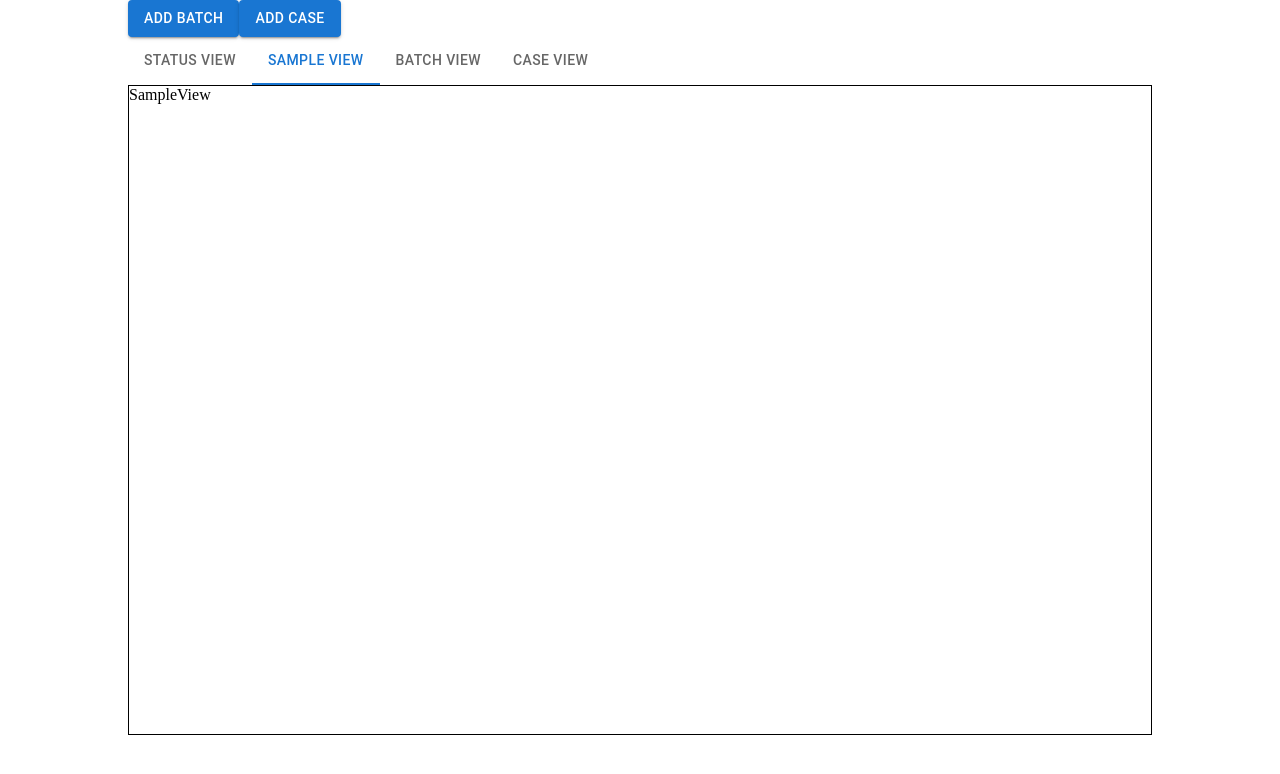
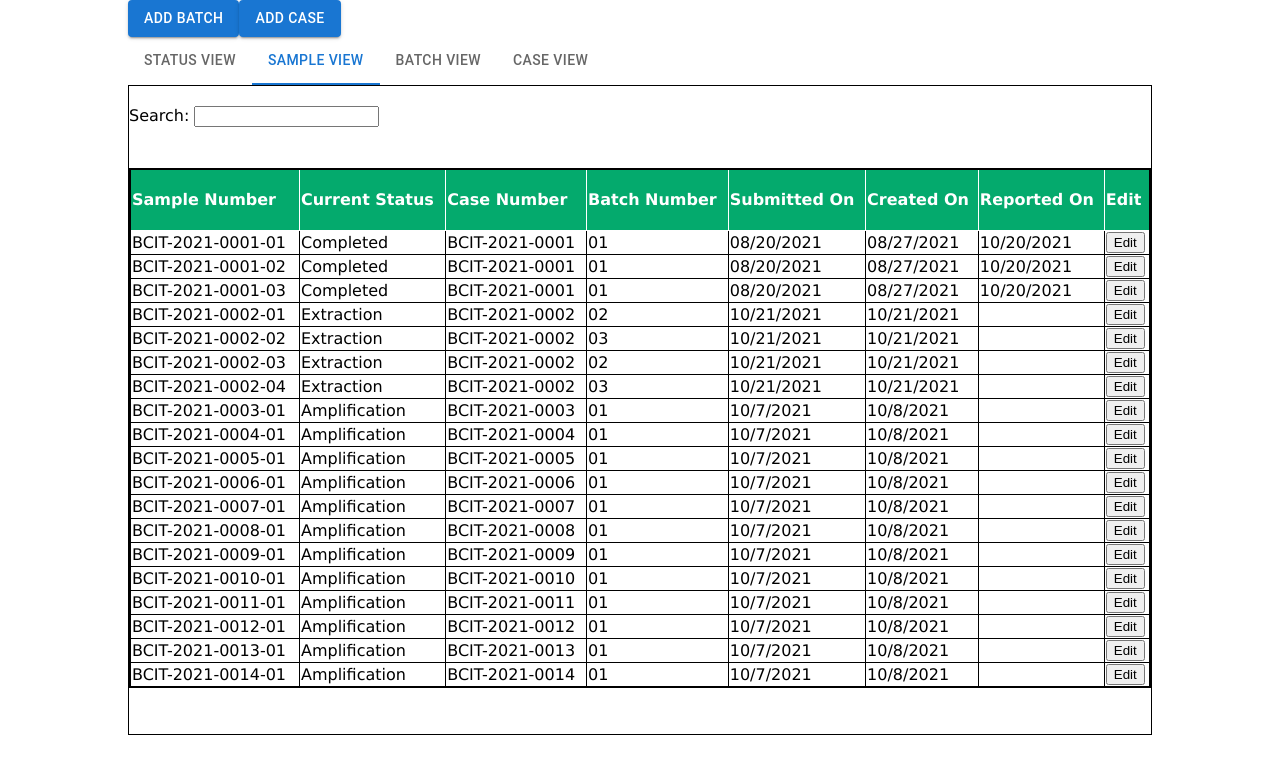
Before and after one commit to CozySchmidt/LeanForensics, a React (Create React App) app: page /sample-view in a window 1280 px wide. Shown: the top 774 px of the page. Built offline with nearby package versions, Linux system fonts and the light colour scheme.

Commit message:
All sample view (#9)
* created sampleView table

* Implemented global filter method

* Minor css change for global filter

* Implemented edit button to alert user of editting a sample

* Column sorting implemented

```diff
--- a/package.json
+++ b/package.json
@@ -9,7 +9,7 @@
     "@mui/icons-material": "^5.0.5",
     "@mui/material": "^5.0.4",
     "@mui/styles": "^5.0.1",
-    "@mui/x-data-grid": "^5.0.0-beta.4",
+    "@mui/x-data-grid": "^5.0.0-beta.5",
     "@testing-library/jest-dom": "^5.14.1",
     "@testing-library/react": "^11.2.7",
     "@testing-library/user-event": "^12.8.3",
@@ -18,9 +18,11 @@
     "react": "^17.0.2",
     "react-bootstrap": "^2.0.0-rc.0",
     "react-dom": "^17.0.2",
+    "react-icons": "^4.3.1",
     "react-router-dom": "^5.3.0",
     "react-scripts": "4.0.3",
     "react-scrollbooster": "^0.1.2",
+    "react-table": "^7.7.0",
     "web-vitals": "^1.1.2"
   },
   "scripts": {
--- /dev/null
+++ b/src/components/sample_views/Columns.js
@@ -0,0 +1,32 @@
+export const COLUMNS = [
+    {
+        Header: 'Sample Number',
+        accessor: 'sampleNumber',
+      },
+      {
+        Header: 'Current Status',
+        accessor: 'currentStatus',
+      },
+      {
+        Header: 'Case Number',
+        accessor: 'caseNumber',
+      },
+      {
+        Header: 'Batch Number',
+        accessor: 'batchNumber',
+      },
+      {
+        Header: 'Submitted On',
+        accessor: 'submitted',
+      },
+      {
+        Header: 'Created On',
+        accessor: 'created',
+      },
+      {
+        Header: 'Reported On',
+        accessor: 'reported',
+      }
+]
+
+export default COLUMNS;
--- /dev/null
+++ b/src/components/sample_views/GlobalFilter.css
@@ -0,0 +1,5 @@
+.samples--search {
+    float: right;
+    padding-top: 2%;
+    padding-bottom: 2%;
+}
--- /dev/null
+++ b/src/components/sample_views/GlobalFilter.js
@@ -0,0 +1,11 @@
+import React from 'react';
+import './GlobalFilter.css';
+
+export const GlobalFilter = ({ filter, setFilter }) => {
+    return (
+        <div className="samples--search">
+            Search: {' '}
+            <input value={filter || ''} onChange={e=> setFilter(e.target.value)}/>
+        </div>
+    )
+}
--- /dev/null
+++ b/src/components/sample_views/SampleView.css
@@ -0,0 +1,39 @@
+.viewHolder {
+    display: flex;
+    flex-direction: column;
+    width: 100%;
+    font-family: Verdana, Geneva, Tahoma, sans-serif;
+    overflow: auto;
+}
+
+.table--samples {
+    margin-top: 2%;
+    border-collapse: collapse;
+    border: 2px solid;
+    width: 100%;
+}
+
+.table--samples--header {
+    text-align: left;
+    background-color: #04AA6D;
+    color: white;
+}
+
+.table--samples--header th {
+    border: 1px solid;
+    padding-top: 2%;
+    padding-bottom: 2%;
+}
+
+.table--samples--body {
+    text-align: left;
+    padding: 8px;
+}
+
+.table--samples--body td {
+    border: 1px solid;
+}
+
+.table--samples--header--sorted {
+    padding-left: 2%;
+}
--- a/src/components/sample_views/SampleView.js
+++ b/src/components/sample_views/SampleView.js
@@ -1,7 +1,103 @@
-import React from "react";
+import React, { useMemo } from "react";
+import { useTable, useGlobalFilter, useSortBy } from 'react-table';
+import MOCK_DATA from '../../constants/mock_samples.json';
+import COLUMNS from './Columns';
+import './SampleView.css';
+import { GlobalFilter } from "./GlobalFilter";
+import {BsFillArrowDownCircleFill, BsFillArrowUpCircleFill} from "react-icons/bs";
 
-function SampleView() {
-  return <div>SampleView</div>;
-}
+const SampleView = () => {
+
+  const data = useMemo(() => MOCK_DATA, []);
+  const columns = useMemo(() => COLUMNS, []);
+
+  const {
+    getTableProps,
+    getTableBodyProps,
+    headerGroups,
+    rows,
+    prepareRow,
+    state,
+    setGlobalFilter,
+  } = useTable({ columns, data }, useGlobalFilter, useSortBy);
+
+  const { globalFilter } = state;
+
+  return (
+    <div className="viewHolder">
+      <GlobalFilter filter={globalFilter} setFilter={setGlobalFilter}/>
+      <table className="table--samples" {...getTableProps()}>
+        <thead className="table--samples--header">
+          {headerGroups.map(headerGroup => (
+            <tr {...headerGroup.getHeaderGroupProps()}>
+              {headerGroup.headers.map(column => (
+                <th {...column.getHeaderProps(column.getSortByToggleProps())}>
+                  {column.render('Header')}
+                  <span className="table--samples--header--sorted">
+                    {column.isSorted ? (column.isSortedDesc ? <BsFillArrowDownCircleFill/> : <BsFillArrowUpCircleFill/>) : ''}
+                  </span>
+                </th>
+              ))}
+              <th>Edit</th>
+            </tr>
+          ))}
+        </thead>
+        <tbody className="table--samples--body" {...getTableBodyProps()}>
+          {rows.map(row => {
+            prepareRow(row);
+            return (
+              <tr {...row.getRowProps()}>
+                {row.cells.map(cell => {
+                  return <td {...cell.getCellProps()}>{cell.render('Cell')}</td>
+                })}
+                <td>
+                  <button onClick={() => {
+                    alert(`Do you wish to edit ${row.values['sampleNumber']}?`)
+                  }}>Edit</button>
+                </td>
+              </tr>
+            )
+          })}
+        </tbody>
+      </table>
+    </div>
+  )
+
+
+  // const [samples, setSamples] = useState(MOCK_DATA);
+
+  // return (
+  //   <div className="samples--container">
+  //     <Filter></Filter>
+  //     <table className="table--samples">
+  //       <thead className="table--samples--header">
+  //         <tr>
+  //           <th>Sample Number</th>
+  //           <th>Current Status</th>
+  //           <th>Case Number</th>
+  //           <th>Batch Number</th>
+  //           <th>Submitted On</th>
+  //           <th>Created On</th>
+  //           <th>Reported On</th>
+  //         </tr>
+  //       </thead>
+  //       <tbody className="table--samples--body">
+  //         {samples.map((sample) => (
+  //           <tr>
+  //             <td>{sample.sampleNumber}</td>
+  //             <td>{sample.currentStatus}</td>
+  //             <td>{sample.caseNumber}</td>
+  //             <td>{sample.batchNumber}</td>
+  //             <td>{sample.submitted}</td>
+  //             <td>{sample.created}</td>
+  //             <td>{sample.reported}</td>
+  //           </tr>
+  //         ))}
+  //       </tbody>
+  //     </table>
+  //   </div>
+  // );
+
+};
 
 export default SampleView;
--- /dev/null
+++ b/src/constants/mock_samples.json
@@ -0,0 +1,162 @@
+[{
+        "sampleNumber": "BCIT-2021-0001-01",
+        "currentStatus": "Completed",
+        "caseNumber": "BCIT-2021-0001",
+        "batchNumber": "01",
+        "submitted": "08/20/2021",
+        "created": "08/27/2021",
+        "reported": "10/20/2021"
+    },
+    {
+        "sampleNumber": "BCIT-2021-0001-02",
+        "currentStatus": "Completed",
+        "caseNumber": "BCIT-2021-0001",
+        "batchNumber": "01",
+        "submitted": "08/20/2021",
+        "created": "08/27/2021",
+        "reported": "10/20/2021"
+    },
+    {
+        "sampleNumber": "BCIT-2021-0001-03",
+        "currentStatus": "Completed",
+        "caseNumber": "BCIT-2021-0001",
+        "batchNumber": "01",
+        "submitted": "08/20/2021",
+        "created": "08/27/2021",
+        "reported": "10/20/2021"
+    },
+    {
+        "sampleNumber": "BCIT-2021-0002-01",
+        "currentStatus": "Extraction",
+        "caseNumber": "BCIT-2021-0002",
+        "batchNumber": "02",
+        "submitted": "10/21/2021",
+        "created": "10/21/2021",
+        "reported": ""
+    },
+    {
+        "sampleNumber": "BCIT-2021-0002-02",
+        "currentStatus": "Extraction",
+        "caseNumber": "BCIT-2021-0002",
+        "batchNumber": "03",
+        "submitted": "10/21/2021",
+        "created": "10/21/2021",
+        "reported": ""
+    },
+    {
+        "sampleNumber": "BCIT-2021-0002-03",
+        "currentStatus": "Extraction",
+        "caseNumber": "BCIT-2021-0002",
+        "batchNumber": "02",
+        "submitted": "10/21/2021",
+        "created": "10/21/2021",
+        "reported": ""
+    },
+    {
+        "sampleNumber": "BCIT-2021-0002-04",
+        "currentStatus": "Extraction",
+        "caseNumber": "BCIT-2021-0002",
+        "batchNumber": "03",
+        "submitted": "10/21/2021",
+        "created": "10/21/2021",
+        "reported": ""
+    },
+    {
+        "sampleNumber": "BCIT-2021-0003-01",
+        "currentStatus": "Amplification",
+        "caseNumber": "BCIT-2021-0003",
+        "batchNumber": "01",
+        "submitted": "10/7/2021",
+        "created": "10/8/2021",
+        "reported": ""
+    },
+    {
+        "sampleNumber": "BCIT-2021-0004-01",
+        "currentStatus": "Amplification",
+        "caseNumber": "BCIT-2021-0004",
+        "batchNumber": "01",
+        "submitted": "10/7/2021",
+        "created": "10/8/2021",
+        "reported": ""
+    }, {
+        "sampleNumber": "BCIT-2021-0005-01",
+        "currentStatus": "Amplification",
+        "caseNumber": "BCIT-2021-0005",
+        "batchNumber": "01",
+        "submitted": "10/7/2021",
+        "created": "10/8/2021",
+        "reported": ""
+    }, {
+        "sampleNumber": "BCIT-2021-0006-01",
+        "currentStatus": "Amplification",
+        "caseNumber": "BCIT-2021-0006",
+        "batchNumber": "01",
+        "submitted": "10/7/2021",
+        "created": "10/8/2021",
+        "reported": ""
+    }, {
+        "sampleNumber": "BCIT-2021-0007-01",
+        "currentStatus": "Amplification",
+        "caseNumber": "BCIT-2021-0007",
+        "batchNumber": "01",
+        "submitted": "10/7/2021",
+        "created": "10/8/2021",
+        "reported": ""
+    }, {
+        "sampleNumber": "BCIT-2021-0008-01",
+        "currentStatus": "Amplification",
+        "caseNumber": "BCIT-2021-0008",
+        "batchNumber": "01",
+        "submitted": "10/7/2021",
+        "created": "10/8/2021",
+        "reported": ""
+    }, {
+        "sampleNumber": "BCIT-2021-0009-01",
+        "currentStatus": "Amplification",
+        "caseNumber": "BCIT-2021-0009",
+        "batchNumber": "01",
+        "submitted": "10/7/2021",
+        "created": "10/8/2021",
+        "reported": ""
+    }, {
+        "sampleNumber": "BCIT-2021-0010-01",
+        "currentStatus": "Amplification",
+        "caseNumber": "BCIT-2021-0010",
+        "batchNumber": "01",
+        "submitted": "10/7/2021",
+        "created": "10/8/2021",
+        "reported": ""
+    }, {
+        "sampleNumber": "BCIT-2021-0011-01",
+        "currentStatus": "Amplification",
+        "caseNumber": "BCIT-2021-0011",
+        "batchNumber": "01",
+        "submitted": "10/7/2021",
+        "created": "10/8/2021",
+        "reported": ""
+    }, {
+        "sampleNumber": "BCIT-2021-0012-01",
+        "currentStatus": "Amplification",
+        "caseNumber": "BCIT-2021-0012",
+        "batchNumber": "01",
+        "submitted": "10/7/2021",
+        "created": "10/8/2021",
+        "reported": ""
+    }, {
+        "sampleNumber": "BCIT-2021-0013-01",
+        "currentStatus": "Amplification",
+        "caseNumber": "BCIT-2021-0013",
+        "batchNumber": "01",
+        "submitted": "10/7/2021",
+        "created": "10/8/2021",
+        "reported": ""
+    }, {
+        "sampleNumber": "BCIT-2021-0014-01",
+        "currentStatus": "Amplification",
+        "caseNumber": "BCIT-2021-0014",
+        "batchNumber": "01",
+        "submitted": "10/7/2021",
+        "created": "10/8/2021",
+        "reported": ""
+    }
+]
```
Also changed, not shown: src/components/sample_views/StatusView.css (indentation only), src/screens/ViewHolderScreen.css (indentation only), 1 other file (tests, documents, lock files or other folders).
